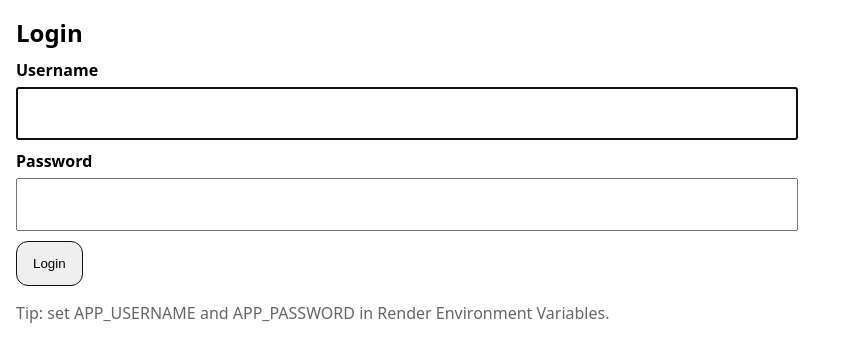
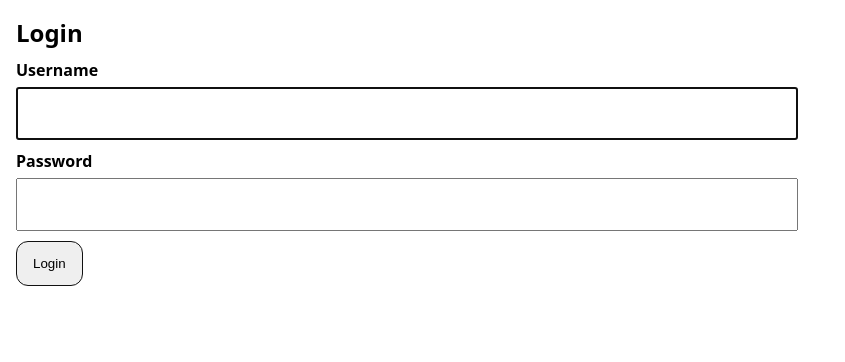
Before and after one commit to TomasOrrego11/Roll-Inventory, a Flask app: page /login in a window 1280 px wide. Shown: the top 362 px of the page, without its empty margins (0-845 px from the left). Run offline with Flask 3, Linux system fonts and the light colour scheme; parts of the project's set-up code (start-up, migrations or seed data) failed here and were passed over; some libraries are stand-ins or nearby versions.

Commit message:
Update login.html

```diff
--- a/templates/login.html
+++ b/templates/login.html
@@ -10,5 +10,4 @@
 
   <button class="btn" type="submit">Login</button>
 </form>
-<p class="muted">Tip: set APP_USERNAME and APP_PASSWORD in Render Environment Variables.</p>
 {% endblock %}
```
